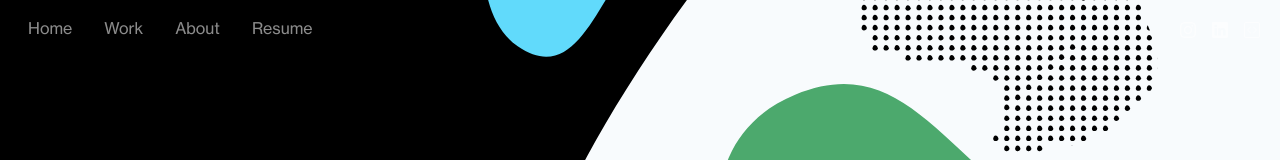
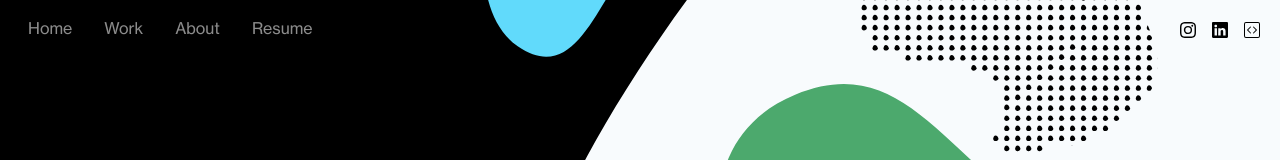
Before and after one commit to adamglasser/arglasser, a React (Create React App) app: page / in a window 1280 px wide. Shown: the top 160 px of the page. Built offline with nearby package versions, Linux system fonts and the light colour scheme.

Commit message:
icon css important

```diff
--- a/src/components/header/styles/header.css
+++ b/src/components/header/styles/header.css
@@ -1,5 +1,5 @@
 .icon{
-    color: black;
+    color: black !important;
 }
 
 #bdNavbar, .show {
--- a/src/styles/app.scss
+++ b/src/styles/app.scss
@@ -13,6 +13,7 @@ $custom-theme-colors: (
 "peach": #FF8062,
 "orange": #fe481c,
 "slate": #262626,
+"paper": #fcf6f1,
 );
 
 // Custom the bootstrap utilities color
```
